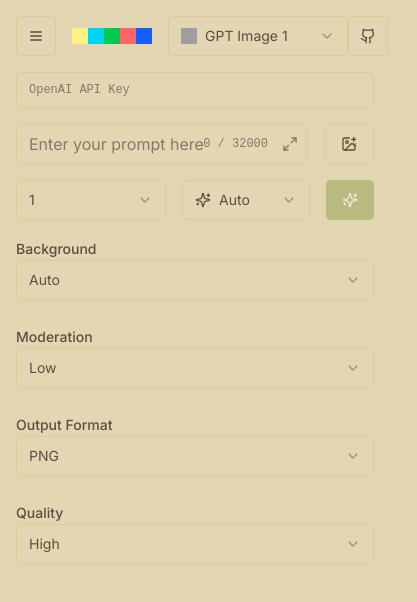
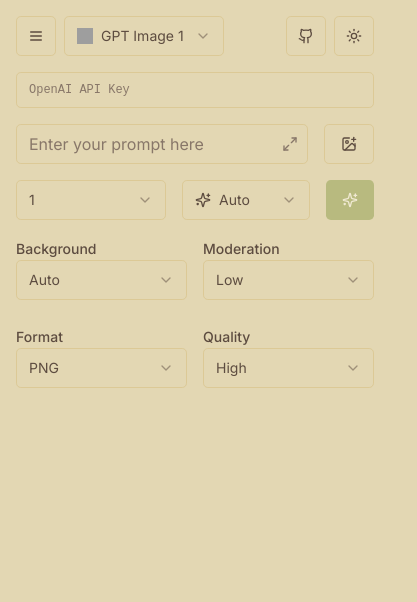
Before and after one commit to Yijia-Z/dalle2-app, a Next.js app: page / in a window 390 px wide. Shown: the top 602 px of the page, 417 px wide, since content can reach past the window. Built offline with nearby package versions, Linux system fonts and the light colour scheme; grey boxes are pictures that could not be loaded.

Commit message:
enhanced mobile layout

```diff
--- a/app/page.tsx
+++ b/app/page.tsx
@@ -108,7 +108,7 @@ export default function Home() {
           {/* Top Bar */}
           <div className="p-4 pb-0 flex justify-between items-center">
             {/* Mobile History Toggle */}
-            <div className="md:hidden pr-4">
+            <div className="md:hidden pr-2">
               <Sheet>
                 <SheetTrigger asChild>
                   <Button variant="outline" size="icon">
@@ -121,7 +121,7 @@ export default function Home() {
               </Sheet>
             </div>
 
-            <div className="flex pr-4">
+            <div className="pr-4 hidden md:flex">
               <div className="w-4 h-4 bg-yellow-200"></div>
               <div className="w-4 h-4 bg-cyan-400"></div>
               <div className="w-4 h-4 bg-green-500"></div>
@@ -135,7 +135,7 @@ export default function Home() {
                 ))}
               </h1>
               <Select value={model} onValueChange={(value: "dall-e-2" | "gpt-image-1") => setModel(value)}>
-                <SelectTrigger className="w-[180px]">
+                <SelectTrigger className="w-[160px]">
                   <SelectValue placeholder="Select model" />
                 </SelectTrigger>
                 <SelectContent>
--- a/components/image-workspace.tsx
+++ b/components/image-workspace.tsx
@@ -467,7 +467,7 @@ export function ImageWorkspace({ updateHistory, selectedRecord, onClearSelection
                   disabled={mode === "variation"}
                   required={mode === "generate" || mode === "edit"}
                 />
-                <div className={`bg-background absolute right-10 top-1/2 -translate-y-1/2 text-xs font-mono ${prompt.length > (model === "gpt-image-1" ? 32000 : 1000) ? 'text-destructive' : 'text-muted-foreground'}`}>
+                <div className={`hidden sm:block bg-background absolute right-10 top-1/2 -translate-y-1/2 text-xs font-mono ${prompt.length > (model === "gpt-image-1" ? 32000 : 1000) ? 'text-destructive' : 'text-muted-foreground'}`}>
                   {prompt.length} / {model === "gpt-image-1" ? 32000 : 1000}
                 </div>
                 <Button
@@ -519,7 +519,7 @@ export function ImageWorkspace({ updateHistory, selectedRecord, onClearSelection
                   className="flex-1 pr-10" // Adjust padding for the button and character limit
                   required
                 />
-                <div className={`bg-background absolute right-10 top-1/2 -translate-y-1/2 text-xs font-mono ${prompt.length > (model === "gpt-image-1" ? 32000 : 1000) ? 'text-destructive' : 'text-muted-foreground'}`}>
+                <div className={`hidden sm:block bg-background absolute right-10 top-1/2 -translate-y-1/2 text-xs font-mono ${prompt.length > (model === "gpt-image-1" ? 32000 : 1000) ? 'text-destructive' : 'text-muted-foreground'}`}>
                   {prompt.length} / {model === "gpt-image-1" ? 32000 : 1000}
                 </div>
                 <Button
@@ -754,7 +754,7 @@ export function ImageWorkspace({ updateHistory, selectedRecord, onClearSelection
 
           {/* Model-specific options */}
           {model === "gpt-image-1" && (
-            <div className="grid grid-cols-1 md:grid-cols-2 gap-4">
+            <div className="grid grid-cols-2 md:grid-cols-4 gap-4">
               <div className="space-y-2">
                 <label className="text-sm font-medium">Background</label>
                 <Select value={background} onValueChange={(value: "transparent" | "opaque" | "auto") => setBackground(value)}>
@@ -781,7 +781,7 @@ export function ImageWorkspace({ updateHistory, selectedRecord, onClearSelection
                 </Select>
               </div>
               <div className="space-y-2">
-                <label className="text-sm font-medium">Output Format</label>
+                <label className="text-sm font-medium">Format</label>
                 <Select value={outputFormat} onValueChange={(value: "png" | "jpeg" | "webp") => setOutputFormat(value)}>
                   <SelectTrigger>
                     <SelectValue placeholder="Select format" />
```
